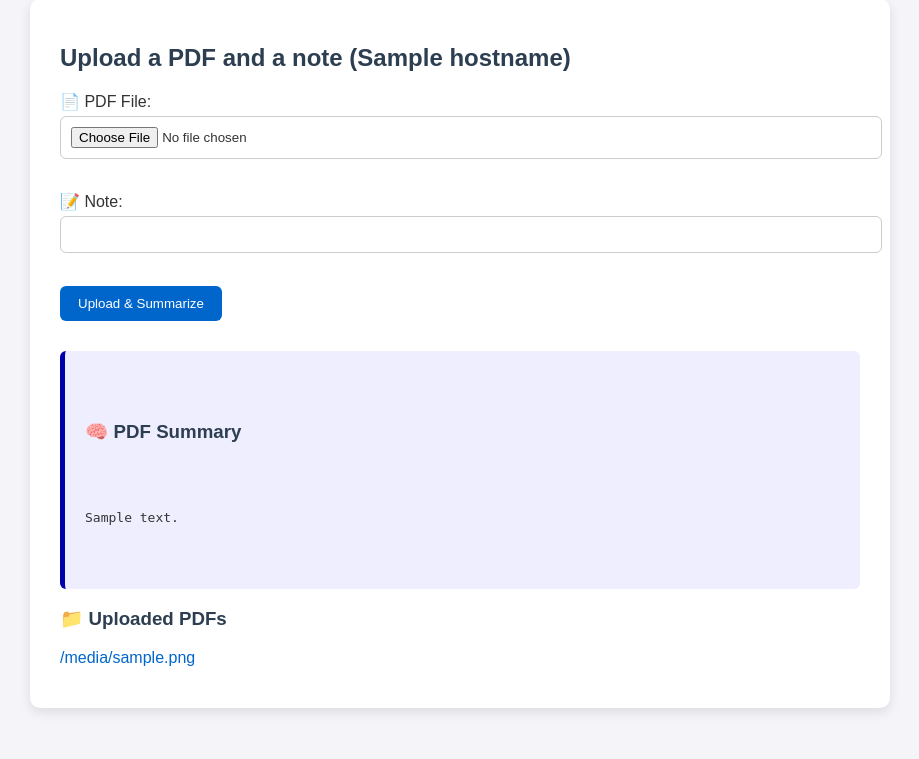
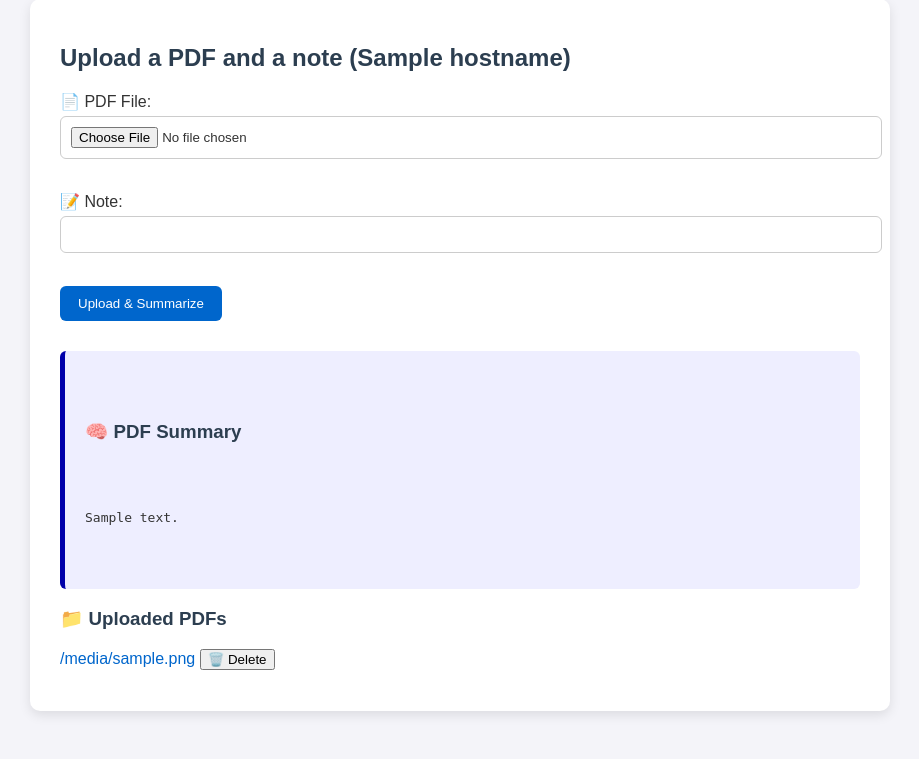
Before and after one commit to Buschhen/CC2, a Flask app: template app/templates/index.html in a window 1280 px wide. Shown: the part 41-800 px from the top of the page, without its empty margins (180-1099 px from the left). Run offline with Flask 3, Linux system fonts and the light colour scheme; the template is opened without the code that fills it: most values are stand-ins (such as "Sample title", 1, 10 or a date in 2020).

Commit message:
added delete button and fix stream error

```diff
--- a/app/main.py
+++ b/app/main.py
@@ -25,21 +25,20 @@ def upload():
 
     if request.method == 'POST':
         uploaded_file = request.files['pdf']
-        note = request.form['note']
 
+        pdf_data = uploaded_file.read()
         if uploaded_file.filename.endswith('.pdf'):
             try:
                 # Upload the PDF file
                 pdf_blob = container_client.get_blob_client(uploaded_file.filename)
-                pdf_data = uploaded_file.read()  # Read once into memory
                 pdf_blob.upload_blob(BytesIO(pdf_data), overwrite=True)
+                summary = summarize_pdf(pdf_data)
+
                 # Upload the note as a .txt file
                 # note_blob_name = uploaded_file.filename + ".note.txt"
                 # note_blob = container_client.get_blob_client(note_blob_name)
                 # note_blob.upload_blob(note, overwrite=True)
                 # Summarize the PDF with GPT
-                summary = summarize_pdf(uploaded_file.read())
-
                 message = f"✅ Uploaded PDF and note: {uploaded_file.filename}"
 
             except Exception as e:
@@ -70,5 +69,23 @@ def download_file(filename):
     except Exception as e:
         return f"Error downloading file: {e}", 500
 
+@app.route('/delete/<filename>', methods=['POST'])
+def delete_file(filename):
+    try:
+        # Delete PDF
+        blob_client = container_client.get_blob_client(filename)
+        blob_client.delete_blob()
+
+        # Also delete the associated note, if it exists
+        note_blob_name = filename + ".note.txt"
+        note_blob = container_client.get_blob_client(note_blob_name)
+        if note_blob.exists():
+            note_blob.delete_blob()
+
+        return "Deleted", 204
+    except Exception as e:
+        return f"Error deleting file: {e}", 500
+
+
 if __name__ == '__main__':
     app.run(host='0.0.0.0', port=8080)
--- a/app/templates/index.html
+++ b/app/templates/index.html
@@ -33,9 +33,15 @@
         <h3>📁 Uploaded PDFs</h3>
         <ul>
         {% for file in blob_list %}
-            <li><a href="/download/{{ file }}">{{ file }}</a></li>
+            <li>
+                <a href="/download/{{ file }}">{{ file }}</a>
+                <form action="/delete/{{ file }}" method="post" style="display:inline;">
+                    <button type="submit" onclick="return confirm('Are you sure you want to delete this PDF?')">🗑️ Delete</button>
+                </form>
+            </li>
         {% endfor %}
         </ul>
+
     </div>
 </body>
 </html>
```
